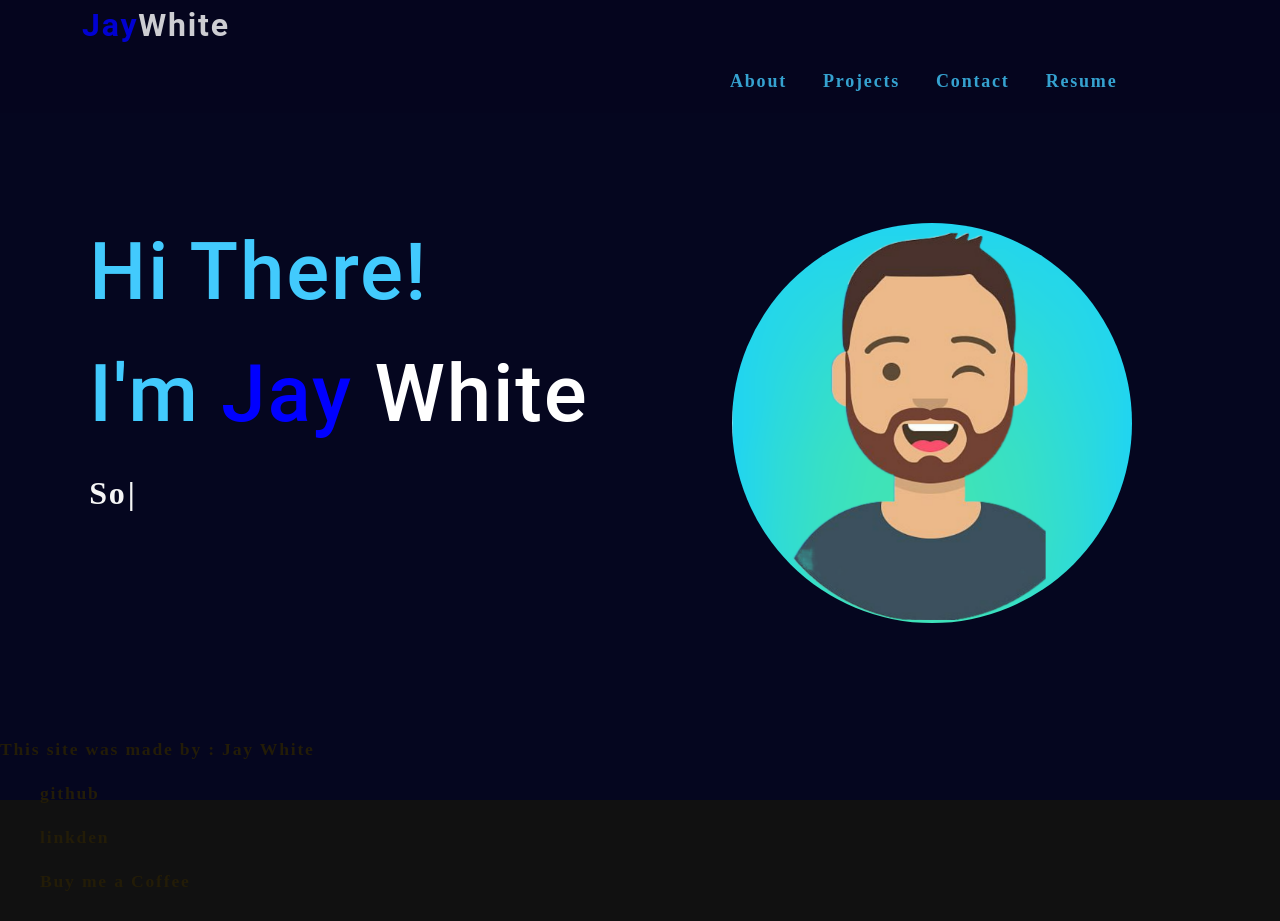
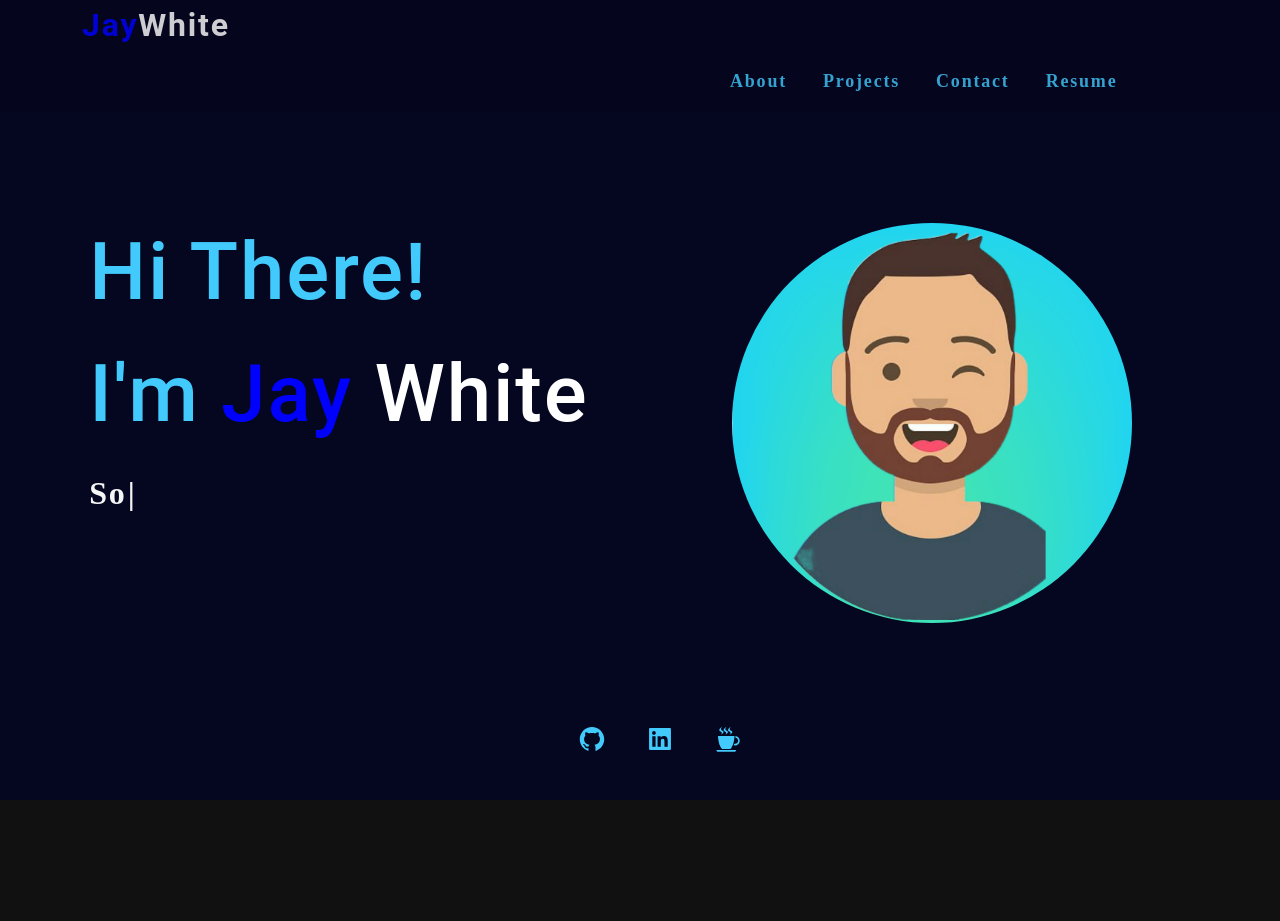
Before and after one commit to JayWhiteBuffalo/react-portfolio, a React (Create React App) app in the folder OneDrive/Desktop/projects/react-portfolio/: page / in a window 1280 px wide. After the commit the page ends 800 px from the top, so only its background shows below. Built offline with nearby package versions, Linux system fonts and the light colour scheme.

Commit message:
Fixed footer. Changed text to icons. Added href links

```diff
--- a/OneDrive/Desktop/projects/react-portfolio/src/App.js
+++ b/OneDrive/Desktop/projects/react-portfolio/src/App.js
@@ -6,6 +6,7 @@ import Contact from "./componets/ContactForm";
 import Resume from "./componets/Resume";
 import Footer from "./componets/Footer";
 import ParticlesComponent from "./componets/Particles";
+
 
  function App(){
 
--- a/OneDrive/Desktop/projects/react-portfolio/src/componets/Footer/index.js
+++ b/OneDrive/Desktop/projects/react-portfolio/src/componets/Footer/index.js
@@ -1,30 +1,35 @@
 import React from "react";
-import { Container, Row, Col } from "react-bootstrap";
-
+import { AiFillGithub } from "react-icons/ai";
+import { AiFillLinkedin } from "react-icons/ai";
+import { GiCoffeeCup } from "react-icons/gi";
 
 const Footer = () => {
 
     return(
-    <Container className="footer">
-        <Row c2lassName="primary">
-            <Col md='4'>
-            <p> This site was made by : Jay White</p>
-            </Col>
-            <Col md="4" className="links">
-                <ul>
-                    <li>
-                        <p>github</p>
+
+    <section className="footer">
+        <div className="primary flex-row center">
+            <div>
+                <ul className="flex-row">
+                    <li className="footlink">
+                        <a href = 'https://github.com/JayWhiteBuffalo'>
+                            <h3><AiFillGithub/></h3>
+                    </a>
                     </li>
-                    <li>
-                        <p>linkden</p>
+                    <li className="footlink">
+                        <a href = 'https://www.linkedin.com/in/jay-white-03b716247/'>
+                            <h3><AiFillLinkedin/></h3>
+                        </a>
                     </li>
-                    <li>
-                        <p>Buy me a Coffee</p>
+                    <li className="footlink">
+                        <a href = 'https://www.buymeacoffee.com/JayWhiteBuq'>
+                            <h3><GiCoffeeCup/></h3>
+                        </a>
                     </li>
                 </ul>
-            </Col>
-        </Row>
-    </Container>
+            </div>
+        </div>
+    </section>
 
     )
 }
--- a/OneDrive/Desktop/projects/react-portfolio/src/index.css
+++ b/OneDrive/Desktop/projects/react-portfolio/src/index.css
@@ -114,6 +114,7 @@ a:hover {
 header {
   background: #05061f;
   opacity: 80%;
+  display: inline-block;
 }
 
 header a {
@@ -474,8 +475,18 @@ a {
 
 
 .footer {
-  bottom: 0 !important;
-	padding-top: 10px !important;
-	padding-bottom: 8px !important ;
+  position: fixed;
+  bottom: -1rem;
+  width: 100%;
+  margin: 0 auto;
+  z-index: 100;
+}
+
+.links{
+
 
 }
+
+.footlink{
+  margin: 0px 20px;
+}
```
Also changed, not shown: 1 other file (tests, documents, lock files or other folders).
